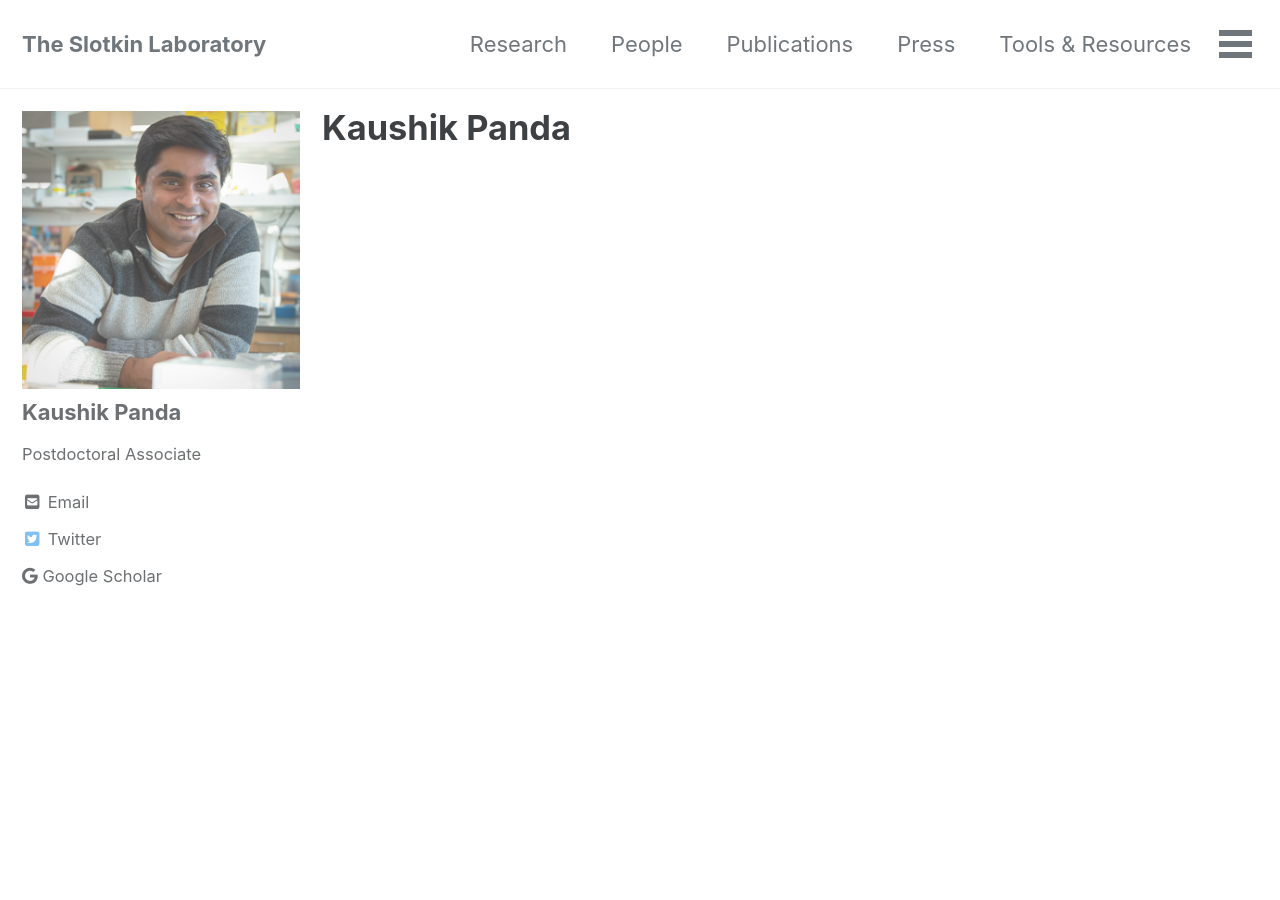
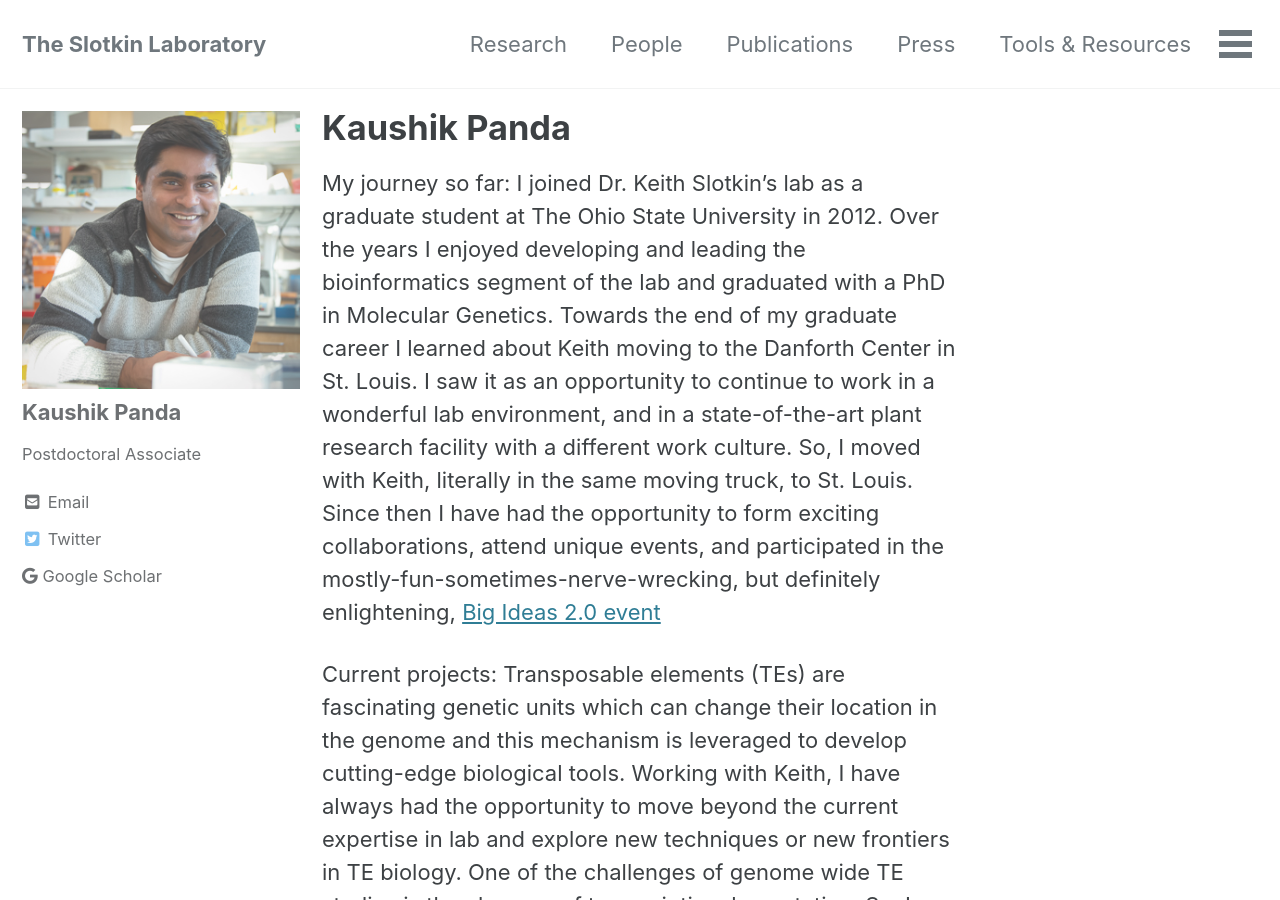
Before and after one commit to SlotkinLab/slotkinlab.github.io, a Jekyll site: the page built from _people/kaushik-panda.md, in a window 1280 px wide and 900 px high. Built offline with Jekyll 4.4.1, drawn with Linux system fonts in a browser that asks for light colours; cached includes are drawn as plain includes; nearby versions of some CDN libraries; some of the changed text lies outside the part shown.

Commit message:
Update kaushik-panda.md

```diff
--- a/_people/kaushik-panda.md
+++ b/_people/kaushik-panda.md
@@ -10,3 +10,11 @@ header:
   teaser: /assets/images/people/KP.jpg
 
 ---
+My journey so far:
+I joined Dr. Keith Slotkin’s lab as a graduate student at The Ohio State University in 2012. Over the years I enjoyed developing and leading the bioinformatics segment of the lab and graduated with a PhD in Molecular Genetics. Towards the end of my graduate career I learned about Keith moving to the Danforth Center in St. Louis. I saw it as an opportunity to continue to work in a wonderful lab environment, and in a state-of-the-art plant research facility with a different work culture. So, I moved with Keith, literally in the same moving truck, to St. Louis. Since then I have had the opportunity to form exciting collaborations, attend unique events, and participated in the mostly-fun-sometimes-nerve-wrecking, but definitely enlightening, [Big Ideas 2.0 event](https://www.danforthcenter.org/news/a-big-idea-with-a-bigger-impact/)
+
+Current projects:
+Transposable elements (TEs) are fascinating genetic units which can change their location in the genome and this mechanism is leveraged to develop cutting-edge biological tools. Working with Keith, I have always had the opportunity to move beyond the current expertise in lab and explore new techniques or new frontiers in TE biology. One of the challenges of genome wide TE studies is the absence of transcriptional annotation. So, I focused primarily on using long read Oxford Nanopore cDNA sequencing to fill this gap and propel TE bioinformatics. This annotation, [is now public](https://github.com/KaushikPanda1/AthalianaTETranscripts). Additionally, I am currently working on a collaborative project to investigate chromatin accessibility and understand its correlation with TE expression. It’s an exciting time for TE biology!
+
+Life outside work:
+My favorite thing to do outside of work is to travel. Using the opportunity of an US visa I have travelled multiple times to South America and would love to explore Europe in future. I enjoy cooking, especially Indian cooking, and I am always up for trying out new recipes. Coincidently, I am also in a lab that believes in exploring food and for our weekly lunch we try to visit a new restaurant every two weeks.
```
